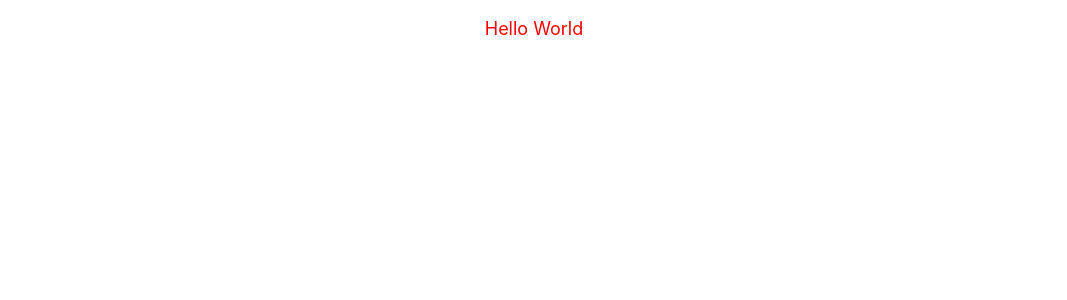
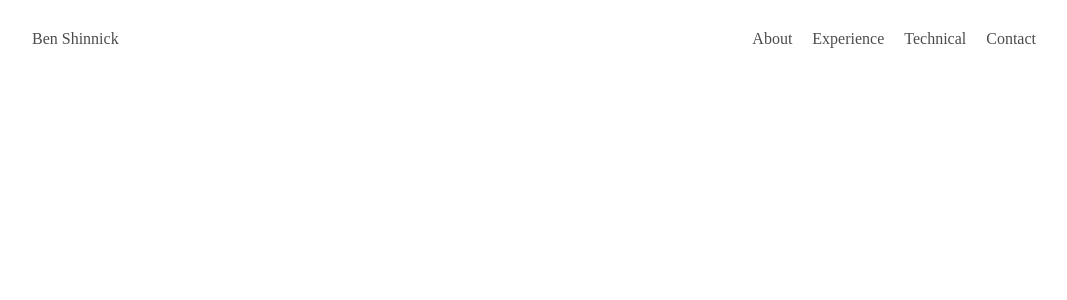
Before and after one commit to benshinnick/personal-website, a React (Create React App) app: page / in a window 1280 px wide. Shown: the top 300 px of the page, without its empty margins (106-1173 px from the left). Built offline with nearby package versions, Linux system fonts and the light colour scheme; the HTML template or start-up script is replaced by a standard one.

Commit message:
Edited meta tags and added basic navbar

```diff
--- a/public/index.html
+++ b/public/index.html
@@ -5,39 +5,13 @@
     <link rel="icon" href="%PUBLIC_URL%/favicon.ico" />
     <meta name="viewport" content="width=device-width, initial-scale=1" />
     <meta name="theme-color" content="#000000" />
-    <meta
-      name="description"
-      content="Web site created using create-react-app"
-    />
+    <meta name="description" content="Ben Shinnick's personal portfolio website">
     <link rel="apple-touch-icon" href="%PUBLIC_URL%/logo192.png" />
-    <!--
-      manifest.json provides metadata used when your web app is installed on a
-      user's mobile device or desktop. See https://developers.google.com/web/fundamentals/web-app-manifest/
-    -->
     <link rel="manifest" href="%PUBLIC_URL%/manifest.json" />
-    <!--
-      Notice the use of %PUBLIC_URL% in the tags above.
-      It will be replaced with the URL of the `public` folder during the build.
-      Only files inside the `public` folder can be referenced from the HTML.
-
-      Unlike "/favicon.ico" or "favicon.ico", "%PUBLIC_URL%/favicon.ico" will
-      work correctly both with client-side routing and a non-root public URL.
-      Learn how to configure a non-root public URL by running `npm run build`.
-    -->
-    <title>React App</title>
+    <title>Ben Shinnick | Personal</title>
   </head>
   <body>
     <noscript>You need to enable JavaScript to run this app.</noscript>
     <div id="root"></div>
-    <!--
-      This HTML file is a template.
-      If you open it directly in the browser, you will see an empty page.
-
-      You can add webfonts, meta tags, or analytics to this file.
-      The build step will place the bundled scripts into the <body> tag.
-
-      To begin the development, run `npm start` or `yarn start`.
-      To create a production bundle, use `npm run build` or `yarn build`.
-    -->
   </body>
 </html>
--- a/src/App.js
+++ b/src/App.js
@@ -3,9 +3,7 @@ import PersonalWebsite from './PersonalWebsite/PersonalWebsite';
 
 function App() {
   return (
-    <div className="App">
       <PersonalWebsite></PersonalWebsite>
-    </div>
   );
 }
 
--- /dev/null
+++ b/src/PersonalWebsite/Navbar/Navbar.css
@@ -0,0 +1,41 @@
+.navbar-wrapper {
+    width: 80vw;
+    margin-top: 2.5vh;
+    display: flex;
+    align-items: center;
+    justify-content: space-between;
+}
+
+.navbar-wrapper .links-wrapper button {
+    text-decoration: none;
+    padding: 10px;
+    font-family: Montserrat;
+    opacity: .7;
+    transition: all .2s ease-in-out;
+    font-size: 16px;
+    background-color: transparent;
+    outline: none;
+    border: 0;
+    cursor: pointer;
+}
+
+.navbar-wrapper .links-wrapper button:hover {
+    opacity: 1;
+}
+
+.navbar-wrapper #name-home-button {
+    text-decoration: none;
+    padding: 10px;
+    font-family: Montserrat;
+    opacity: .7;
+    transition: all .2s ease-in-out;
+    font-size: 16px;
+    background-color: transparent;
+    outline: none;
+    border: 0;
+    cursor: pointer;
+}
+
+.navbar-wrapper #name-home-button:hover {
+    opacity: 1;
+}
--- /dev/null
+++ b/src/PersonalWebsite/Navbar/Navbar.jsx
@@ -0,0 +1,22 @@
+import React from 'react';
+import './Navbar.css';
+
+export default class Navbar extends React.Component {
+    render() {
+        return (
+            <div className='section' id='navbar'>
+                <div className='container'>
+                    <div className='navbar-wrapper'>
+                        <button id="name-home-button">Ben Shinnick</button>
+                        <div className='links-wrapper'>
+                            <button>About</button>
+                            <button>Experience</button>
+                            <button>Technical</button>
+                            <button>Contact</button>
+                        </div>
+                    </div>
+                </div>
+            </div>
+        );
+    }
+}
--- a/src/PersonalWebsite/PersonalWebsite.css
+++ b/src/PersonalWebsite/PersonalWebsite.css
@@ -1,4 +1,18 @@
-#header-text {
-    color: red;
-    font-size: large;
+.section {
+    width: 100vw;
+    height: auto;
+    overflow: hidden;
 }
+
+.container {
+    width: 100%;
+    height: 100%;
+    display: flex;
+    flex-direction: column;
+    align-items: center;
+    justify-content: center;
+}
+
+* {
+    font-family: Montserrat;
+}
--- a/src/PersonalWebsite/PersonalWebsite.jsx
+++ b/src/PersonalWebsite/PersonalWebsite.jsx
@@ -1,14 +1,15 @@
 import React from 'react';
 import './PersonalWebsite.css';
+import Navbar from './Navbar/Navbar';
 
 export default class PersonalWebsite extends React.Component {
     render() {
         return (
             <div id='personal-website'>
-                <div id='website-header'>
-                    <p id="header-text">Hello World</p>
-                </div>
-                <div id='main-content'></div>
+                <Navbar></Navbar>
+                <main>
+
+                </main>
             </div>
         );
     }
```
